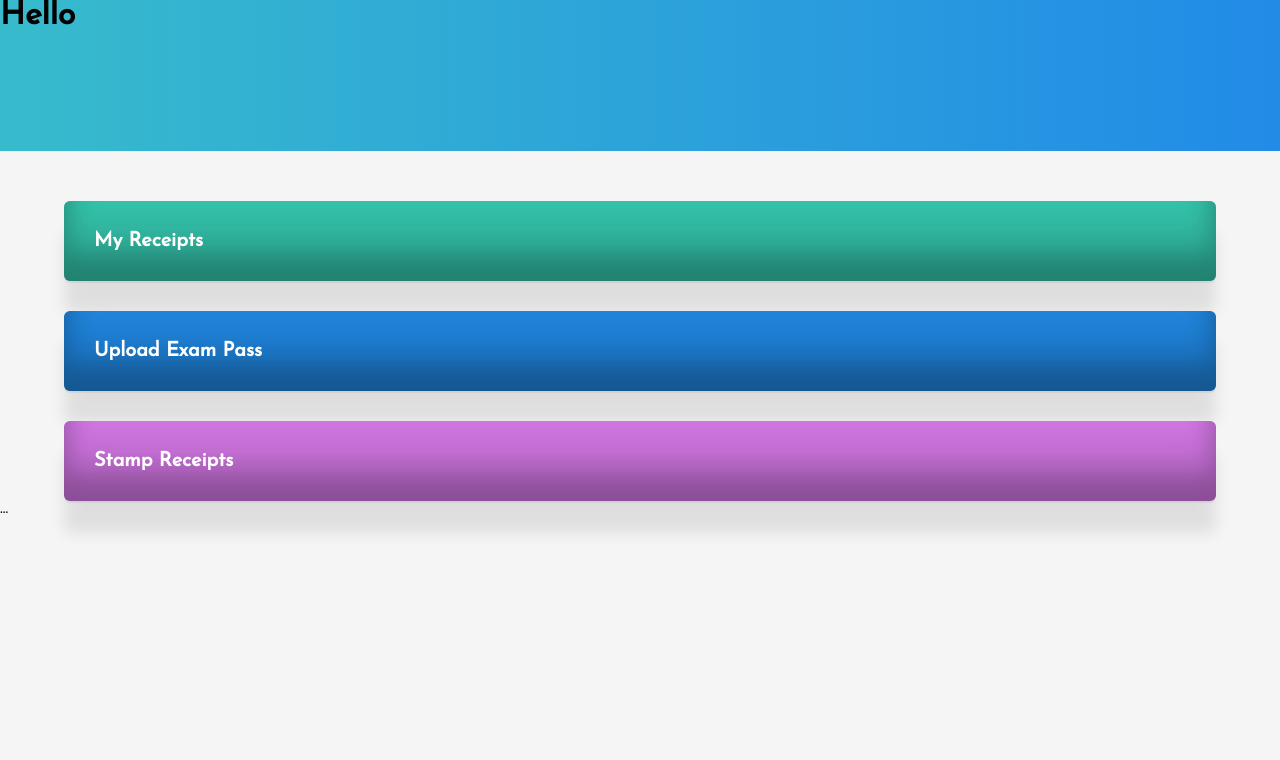
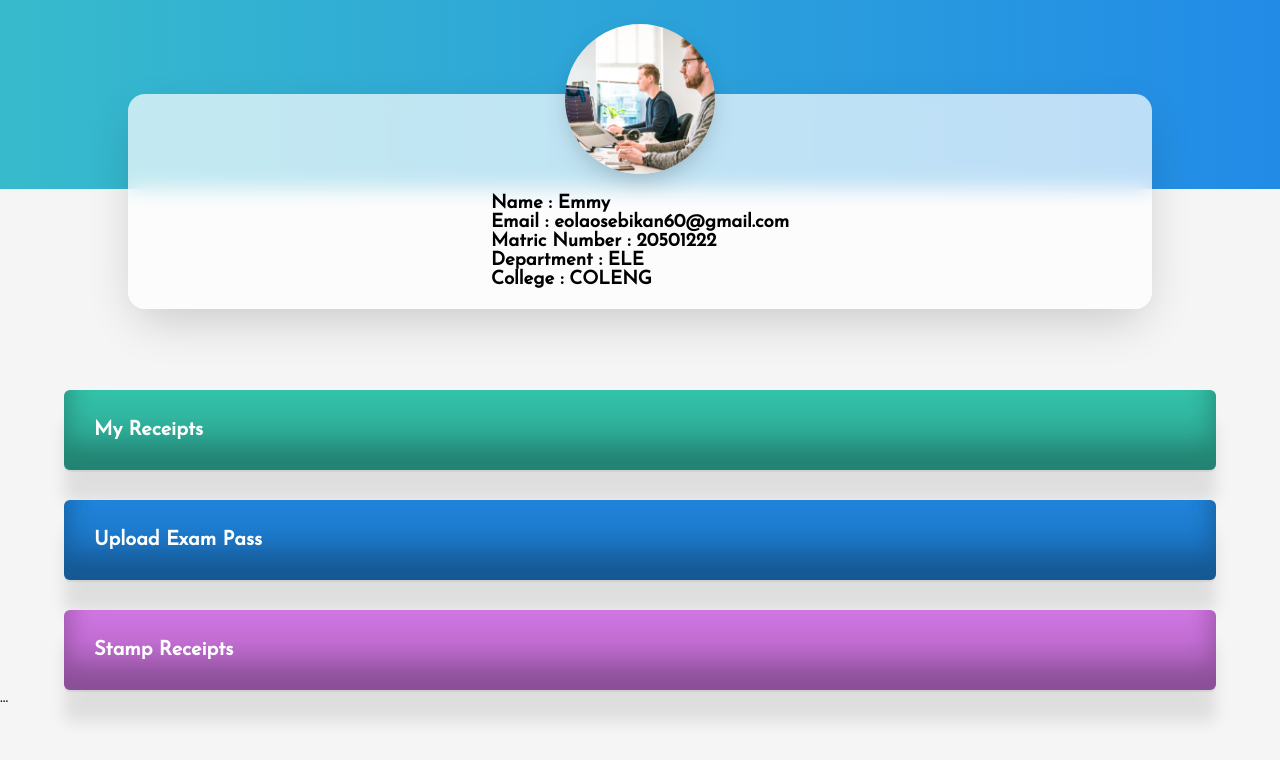
Before and after one commit to DevEmmy/Re-Store, a React (Create React App) app in the folder app/: page / in a window 1280 px wide. Shown: the top 760 px of the page. Built offline with nearby package versions, Linux system fonts and the light colour scheme.

Commit message:
Pushing Updated files

```diff
--- a/app/src/App.css
+++ b/app/src/App.css
@@ -23,7 +23,7 @@ body{
     grid-template-rows: 2fr;
     gap: 30px;
     width: 90%;
-    margin: 0px auto;
+    margin: 4cm auto 0;
 }
 
 .page_component{
@@ -48,7 +48,38 @@ body{
 
 /* Profile Component Style*/
 .profile_head{
-    height: 4cm;
+    height: 5cm;
     width: 100%;
     background:linear-gradient(to right, #37bbcc, #228be7);
 }
+
+.profile_container{
+    margin-top: 2.7cm;
+    display: grid;
+    grid-template-rows: 1fr;
+    gap: 20px;
+    background: rgb(255,255,255,0.7);
+    backdrop-filter: blur(10px);
+    box-shadow: rgba(0, 0, 0, 0.2) 0px 18px 50px -10px;
+    width: 80%;
+    margin:2.5cm auto 0 ;
+    justify-content: center;
+    padding: 20px;
+    align-content: center;
+    border-radius: 17px;
+}
+
+.profile_img_container{
+    display: flex;
+    align-items: center;
+    justify-content: center;
+}
+
+.profile_img_container > img{
+    width: 150px;
+    height: 150px;
+    object-fit: cover;
+    border-radius: 50%;
+    margin-top: -90px;
+    box-shadow: rgba(0, 0, 0, 0.3) 0px 10px 30px -10px;
+}
--- a/app/src/App.js
+++ b/app/src/App.js
@@ -7,8 +7,8 @@ import HomePage from './Components/HomePage';
 function App() {
   return (
     <div className="App">
-		{/* <Register /> */}
-    {/* <Auth /> */}
+		{/* <Register />
+    <Auth /> */}
     <HomePage />
     ...
       </div>
--- a/app/src/Components/Profile.jsx
+++ b/app/src/Components/Profile.jsx
@@ -1,4 +1,5 @@
 import React from 'react'
+import  img from './img.jpg'
 
 function Profile() {
   return (
@@ -6,11 +7,15 @@ function Profile() {
 
         <div className="profile_container">
             <div className="profile_img_container">
-
+              <img src={img} alt="" />
             </div>
 
             <div className="profile_text_area">
-              <h1>Hello</h1>
+              <h3>Name : Emmy</h3>
+              <h3>Email : eolaosebikan60@gmail.com</h3>
+              <h3>Matric Number : 20501222</h3>
+              <h3>Department : ELE</h3>
+              <h3>College : COLENG </h3>
             </div>
         </div>
     </div>
```
Also changed, not shown: app/src/Components/img.jpg (added).
